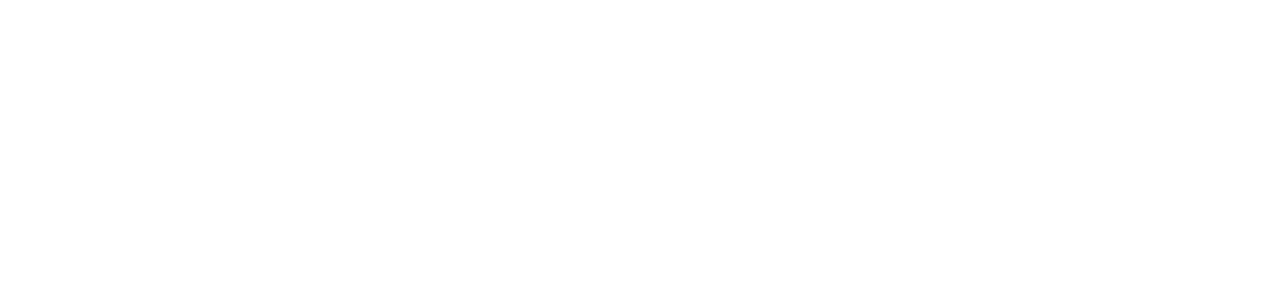
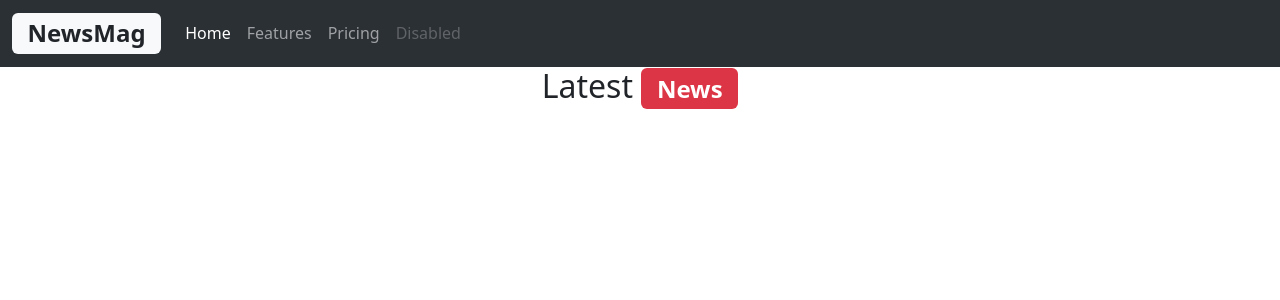
Before and after one commit to Vignesh1hp/News-app, a React (Vite) app: page / in a window 1280 px wide. Shown: the top 300 px of the page. Built offline with nearby package versions, Linux system fonts and the light colour scheme; no server answers.

Commit message:
created components Navbar,NewsBoard,NewsItems then created navbar and heading

```diff
--- a/src/App.jsx
+++ b/src/App.jsx
@@ -1,10 +1,12 @@
 import './App.css'
-
+import Navbar from './components/Navbar'
+import NewsBoard from './components/NewsBoard'
 function App() {
 
   return (
     <>
-
+       <Navbar/>
+       <NewsBoard/>
     </>
   )
 }
--- /dev/null
+++ b/src/components/Navbar.jsx
@@ -0,0 +1,50 @@
+import React from "react";
+
+const Navbar = () => {
+  return (
+    <nav className="navbar navbar-expand-lg bg-body-tertiary" data-bs-theme="dark">
+      <div className="container-fluid">
+        <a className="navbar-brand" href="#">
+          <span className="badge bg-light text-dark fs-4">NewsMag</span>
+        </a>
+        <button
+          className="navbar-toggler"
+          type="button"
+          data-bs-toggle="collapse"
+          data-bs-target="#navbarNav"
+          aria-controls="navbarNav"
+          aria-expanded="false"
+          aria-label="Toggle navigation"
+        >
+          <span className="navbar-toggler-icon"></span>
+        </button>
+        <div className="collapse navbar-collapse" id="navbarNav">
+          <ul className="navbar-nav">
+            <li className="nav-item">
+              <a className="nav-link active" aria-current="page" href="#">
+                Home
+              </a>
+            </li>
+            <li className="nav-item">
+              <a className="nav-link" href="#">
+                Features
+              </a>
+            </li>
+            <li className="nav-item">
+              <a className="nav-link" href="#">
+                Pricing
+              </a>
+            </li>
+            <li className="nav-item">
+              <a className="nav-link disabled" aria-disabled="true">
+                Disabled
+              </a>
+            </li>
+          </ul>
+        </div>
+      </div>
+    </nav>
+  );
+};
+
+export default Navbar;
--- /dev/null
+++ b/src/components/NewsBoard.jsx
@@ -0,0 +1,17 @@
+import React, { useEffect, useState } from 'react'
+
+const NewsBoard = () => {
+  const [articles,setArticles] = useState([]);
+
+  useEffect(()=>{
+    let url = `GET https://newsapi.org/v2/top-headlines?country=us&apiKey=${import.meta.env.VITE_API_KEY}`;
+    fetch(url).then(response => response.json()).then(data => setArticles(data.articles));
+  },[]);
+  return (
+    <div>
+      <h2 className='text-center'>Latest <span className='badge bg-danger'>News</span></h2>
+    </div>
+  )
+}
+
+export default NewsBoard
```
Also changed, not shown: src/components/NewsItem.jsx (added, +9 -0 lines), 1 other file (tests, documents, lock files or other folders).
